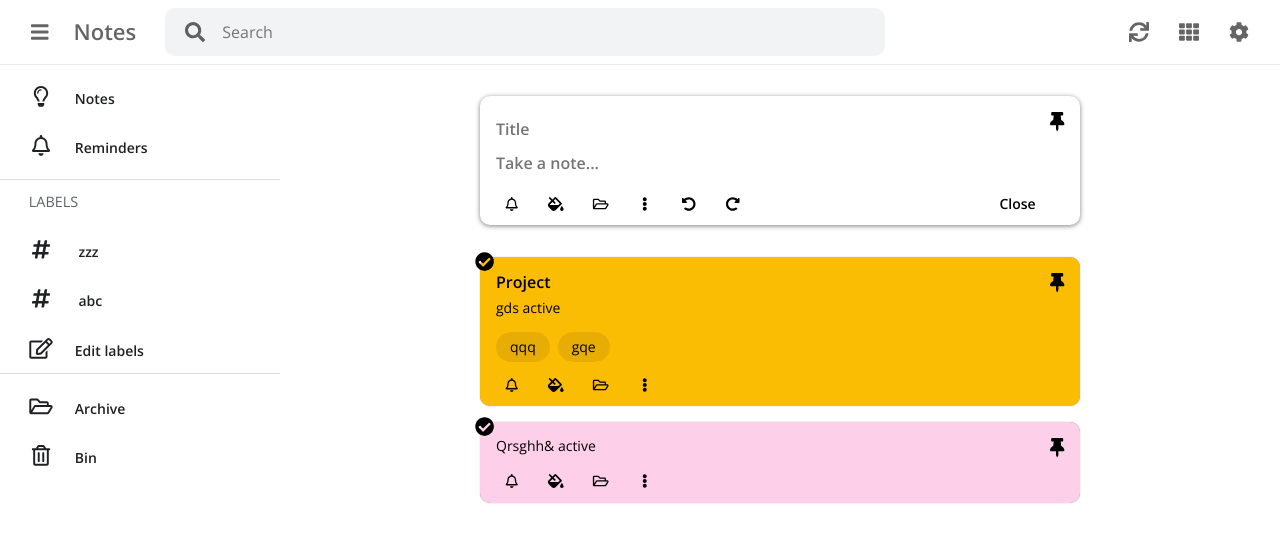
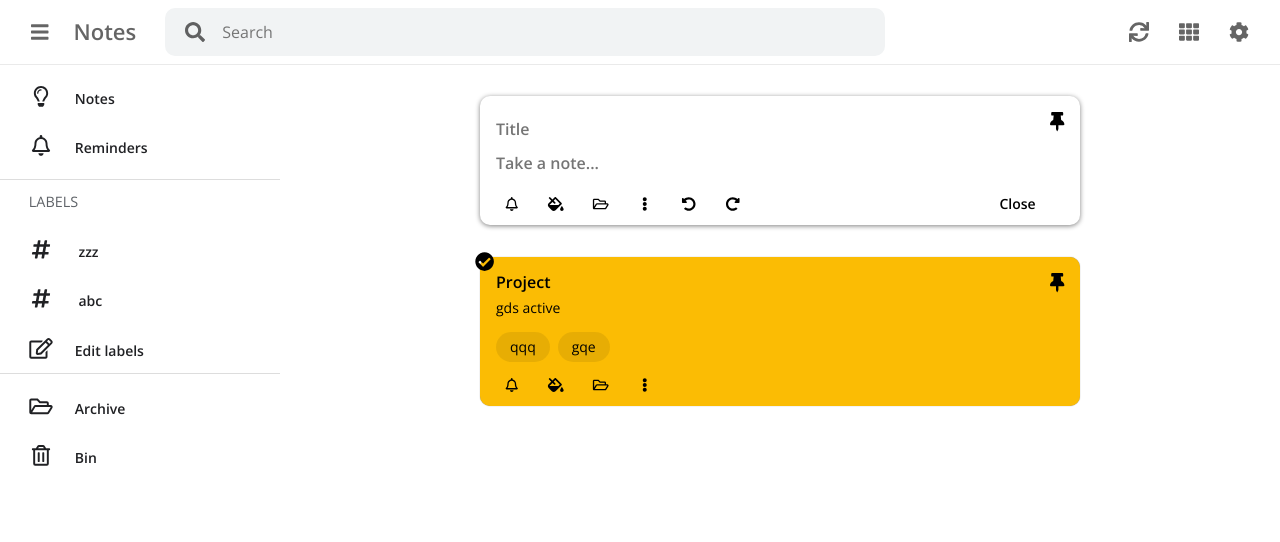
Before and after one commit to Awfj/notes, a React (Create React App) app: page / in a window 1280 px wide. Shown: the top 542 px of the page. Built offline with nearby package versions, Linux system fonts and the light colour scheme.

Commit message:
add selectors

```diff
--- a/src/components/Sidebar/Sidebar.js
+++ b/src/components/Sidebar/Sidebar.js
@@ -1,5 +1,5 @@
 import React from "react";
-import PropTypes from 'prop-types'
+import PropTypes from "prop-types";
 import { connect } from "react-redux";
 import { FontAwesomeIcon } from "@fortawesome/react-fontawesome";
 import {
@@ -11,7 +11,7 @@ import {
 } from "@fortawesome/free-regular-svg-icons";
 import { faHashtag } from "@fortawesome/free-solid-svg-icons";
 import styles from "./Sidebar.module.scss";
-import { notesVisibilityFilters } from "../../redux/actions/actionTypes";
+import { VISIBILITY_FILTERS } from "../../redux/actions/actionTypes";
 import FilterLink from "../../containers/FilterLink";
 
 const Sidebar = ({ labels }) => {
@@ -19,7 +19,7 @@ const Sidebar = ({ labels }) => {
     <aside className={styles.Sidebar}>
       <ul>
         <li>
-          <FilterLink filter={notesVisibilityFilters.SHOW_ACTIVE}>
+          <FilterLink filter={VISIBILITY_FILTERS.SHOW_ACTIVE}>
             <FontAwesomeIcon icon={faLightbulb} fixedWidth />
             Notes
           </FilterLink>
@@ -53,13 +53,13 @@ const Sidebar = ({ labels }) => {
       </section>
       <ul>
         <li>
-          <FilterLink filter={notesVisibilityFilters.SHOW_ARCHIVED}>
+          <FilterLink filter={VISIBILITY_FILTERS.SHOW_ARCHIVED}>
             <FontAwesomeIcon icon={faFolderOpen} fixedWidth />
             Archive
           </FilterLink>
         </li>
         <li>
-          <FilterLink filter={notesVisibilityFilters.SHOW_DELETED}>
+          <FilterLink filter={VISIBILITY_FILTERS.SHOW_DELETED}>
             <FontAwesomeIcon icon={faTrashAlt} fixedWidth />
             Bin
           </FilterLink>
@@ -71,7 +71,7 @@ const Sidebar = ({ labels }) => {
 
 Sidebar.propTypes = {
   labels: PropTypes.array
-}
+};
 
 const mapStateToProps = state => ({
   labels: state.labels
--- a/src/components/notes/NewNote/NewNote.js
+++ b/src/components/notes/NewNote/NewNote.js
@@ -1,6 +1,6 @@
 import React, { createRef, useState, useEffect } from "react";
 import { connect } from "react-redux";
-import { addNote } from "../../../redux/actions/actions";
+import { addNote } from "../../../redux/actions/actionCreators";
 import styles from "./NewNote.module.scss";
 import Toolbox from "../../shared/Toolbox/Toolbox";
 
--- a/src/containers/FilterLink.js
+++ b/src/containers/FilterLink.js
@@ -1,6 +1,6 @@
 import { connect } from "react-redux";
 import Link from "../components/Link/Link";
-import { changeNotesVisibility } from "../redux/actions/actions";
+import { changeNotesVisibility } from "../redux/actions/actionCreators";
 
 const mapStateToProps = (state, ownProps) => ({
   active: ownProps.filter === state.visibilityFilter
--- a/src/containers/Header.js
+++ b/src/containers/Header.js
@@ -1,6 +1,6 @@
 import { connect } from "react-redux";
 import Header from "../components/Header/Header";
-import { searchNotes } from "../redux/actions/actions";
+import { searchNotes } from "../redux/actions/actionCreators";
 
 const mapStateToProps = state => ({});
 
--- a/src/containers/NoteList.js
+++ b/src/containers/NoteList.js
@@ -5,47 +5,27 @@ import {
   archiveNote,
   changeNoteColor,
   deleteNote
-} from "../redux/actions/actions";
-import { notesVisibilityFilters } from "../redux/actions/actionTypes";
+} from "../redux/actions/actionCreators";
+import { getNotesByVisibilityFilter, getNotesBySearchQuery } from "../redux/selectors";
 
-const getVisibleNotes = (notes, filter) => {
-  switch (filter) {
-    case notesVisibilityFilters.SHOW_ACTIVE:
-      return notes.filter(note => note.status === "active");
-    case notesVisibilityFilters.SHOW_ARCHIVED:
-      return notes.filter(note => note.status === "archived");
-    case notesVisibilityFilters.SHOW_DELETED:
-      return notes.filter(note => note.status === "deleted");
-    default:
-      throw new Error("Unknown filter: " + filter);
-  }
-};
-
-const getFoundNotes = (notes, searchQuery) =>
-  notes.filter(
-    note =>
-      (note.title.toLowerCase().includes(searchQuery) ||
-        note.content.toLowerCase().includes(searchQuery)) &&
-      note.status !== "deleted"
-  );
-
-const getNotes = (notes, filter, searchQuery) =>
+const getNotes = (state, filter, searchQuery) =>
   searchQuery.length > 0
-    ? getFoundNotes(notes, searchQuery)
-    : getVisibleNotes(notes, filter);
+    ? getNotesBySearchQuery(state, searchQuery)
+    : getNotesByVisibilityFilter(state, filter);
 
 const mapStateToProps = (state, { searchQuery }) => ({
-  notes: getNotes(state.notes, state.notesVisibility, searchQuery)
+  notes: getNotes(state, state.notesVisibility, searchQuery)
+  // notes: getNotesByVisibilityFilter(state, state.notesVisibility)
 });
 
-// const mapDispatchToProps = dispatch => ({
-//   onAddNote: (title, content, color) => dispatch(addNote(title, content, color)),
-//   onArchiveNote: id => dispatch(archiveNote(id)),
-//   onDeleteNote: id => dispatch(deleteNote(id)),
-//   onChangeNoteColor: (id, color) => dispatch(changeNoteColor(id, color))
-// });
+const mapDispatchToProps = {
+  addNote,
+  archiveNote,
+  deleteNote,
+  changeNoteColor
+};
 
 export default connect(
   mapStateToProps,
-  { addNote, archiveNote, deleteNote, changeNoteColor }
+  mapDispatchToProps
 )(NoteList);
--- a/src/redux/actions/actions.js
+++ b/src/redux/actions/actionCreators.js
@@ -14,11 +14,13 @@ import {
 let nextNoteId = 4; // 0
 export const addNote = (title, content, color, labels) => ({
   type: ADD_NOTE,
-  id: nextNoteId++,
-  title,
-  content,
-  color,
-  labels
+  payload: {
+    id: nextNoteId++,
+    title,
+    content,
+    color,
+    labels
+  }
 });
 
 export const addNoteLabel = (id, label) => ({
--- a/src/redux/actions/actionTypes.js
+++ b/src/redux/actions/actionTypes.js
@@ -10,7 +10,7 @@ export const REFRESH_NOTES = "REFRESH_NOTES";
 
 export const CHANGE_NOTES_VISIBILITY = "CHANGE_NOTES_VISIBILITY";
 
-export const notesVisibilityFilters = {
+export const VISIBILITY_FILTERS = {
   SHOW_ACTIVE: "SHOW_ACTIVE",
   SHOW_ARCHIVED: "SHOW_ARCHIVED",
   SHOW_DELETED: "SHOW_DELETED"
--- a/src/redux/reducers/notes.js
+++ b/src/redux/reducers/notes.js
@@ -6,59 +6,59 @@ import {
   DELETE_NOTE
 } from "../actions/actionTypes";
 
-const initialState = [
-  {
-    id: 0,
+// const initialState = [
+//   {
+//     id: 0,
+//     title: "Project",
+//     content: "gds active",
+//     color: "orange",
+//     labels: ["qqq", "gqe"],
+//     pinned: false,
+//     status: "active"
+//   },
+//   {
+//     id: 1,
+//     title: "",
+//     content: "hrer archived",
+//     color: "yellow",
+//     labels: [],
+//     pinned: false,
+//     status: "archived"
+//   },
+//   {
+//     id: 2,
+//     title: "",
+//     content: "erw deleted",
+//     color: "green",
+//     labels: [],
+//     pinned: false,
+//     status: "deleted"
+//   },
+//   {
+//     id: 3,
+//     title: "",
+//     content: "Qrsghh& active",
+//     color: "pink",
+//     labels: [],
+//     pinned: false,
+//     status: "active"
+//   }
+// ];
+
+const initialState = {
+  byId: {
+    1: {
+      id: 1,
       title: "Project",
       content: "gds active",
       color: "orange",
       labels: ["qqq", "gqe"],
       pinned: false,
       status: "active"
+    }
   },
-  {
-    id: 1,
-    title: "",
-    content: "hrer archived",
-    color: "yellow",
-    labels: [],
-    pinned: false,
-    status: "archived"
-  },
-  {
-    id: 2,
-    title: "",
-    content: "erw deleted",
-    color: "green",
-    labels: [],
-    pinned: false,
-    status: "deleted"
-  },
-  {
-    id: 3,
-    title: "",
-    content: "Qrsghh& active",
-    color: "pink",
-    labels: [],
-    pinned: false,
-    status: "active"
-  }
-];
-
-// const initialState = {
-//   byId: {
-//     0: {
-//       id: 0,
-//       title: "Project",
-//       content: "gds active",
-//       color: "orange",
-//       labels: ["qqq", "gqe"],
-//       pinned: false,
-//       status: "active"
-//     }
-//   },
-//   allIds: [1]
-// };
+  allIds: [1]
+};
 
 const notes = (state = initialState, action) => {
   switch (action.type) {
--- a/src/redux/reducers/notesVisibility.js
+++ b/src/redux/reducers/notesVisibility.js
@@ -1,9 +1,9 @@
 import {
   CHANGE_NOTES_VISIBILITY,
-  notesVisibilityFilters
+  VISIBILITY_FILTERS
 } from "../actions/actionTypes";
 
-const notesVisibility = (state = notesVisibilityFilters.SHOW_ACTIVE, action) => {
+const notesVisibility = (state = VISIBILITY_FILTERS.SHOW_ACTIVE, action) => {
   switch (action.type) {
     case CHANGE_NOTES_VISIBILITY:
       return action.filter;
--- /dev/null
+++ b/src/redux/selectors.js
@@ -0,0 +1,36 @@
+import { VISIBILITY_FILTERS } from "../redux/actions/actionTypes";
+
+const getNotesState = store => store.notes;
+const getNoteList = store =>
+  getNotesState(store) ? getNotesState(store).allIds : [];
+const getNoteById = (store, id) =>
+  getNotesState(store) ? { ...getNotesState(store).byId[id] } : {};
+
+export const getNotes = store =>
+  getNoteList(store).map(id => getNoteById(store, id));
+
+export const getNotesByVisibilityFilter = (store, visibilityFilter) => {
+  const allNotes = getNotes(store);
+  console.log(store.notes)
+  console.log(getNotesState(store))
+  switch (visibilityFilter) {
+    case VISIBILITY_FILTERS.SHOW_ACTIVE:
+      return allNotes.filter(note => note.status === "active");
+    case VISIBILITY_FILTERS.SHOW_ARCHIVED:
+      return allNotes.filter(note => note.status === "archived");
+    case VISIBILITY_FILTERS.SHOW_DELETED:
+      return allNotes.filter(note => note.status === "deleted");
+    default:
+      return allNotes;
+  }
+};
+
+export const getNotesBySearchQuery = (store, searchQuery) => {
+  const allNotes = getNotes(store);
+  return allNotes.filter(
+    note =>
+      (note.title.toLowerCase().includes(searchQuery) ||
+        note.content.toLowerCase().includes(searchQuery)) &&
+      note.status !== "deleted"
+  );
+};
```
Lines whose indentation alone changed are shown as unchanged.
